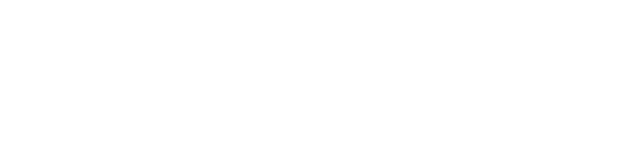
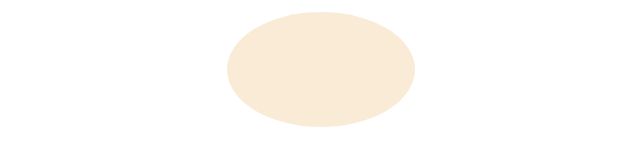
Before and after one commit to NDurani/WebApp, a plain HTML site: page JScript/javascript.html in a window 1280 px wide. Shown: the whole page, without its empty margins (452-1092 px from the left). Drawn offline with Linux system fonts and the light colour scheme.

Commit message:
random shape at random position

```diff
--- a/JScript/javascript.html
+++ b/JScript/javascript.html
@@ -7,18 +7,63 @@
 
 </head>
 <body>
+    <div id="shapeDiv">
+
+
+    </div>
 
 
 
     <script type="text/JavaScript">
-        var myArray = new Array();
-        myArray[0] = "Pizza";
-        myArray[1] = "Chocolite";
-        console.log(myArray.length);
-        var newArray = ["firstelement", "secondelement"];
-        newArray.push("thirdElement");
-        newArray.splice(1, 1);
-        alert(newArray);
+        const colors = ["Red",
+    "Blue",
+    "Green",
+    "Yellow",
+    "Orange",
+    "Purple",
+    "Pink",
+    "Brown",
+    "Black",
+    "White",
+    "Gray",
+    "Cyan",
+    "Magenta",
+    "AliceBlue",
+    "AntiqueWhite",
+    "Aqua",
+    "Aquamarine",
+    "Azure",
+    "Beige",
+    ];
+
+        let d = new Date();
+        let last_reaction_time = 0;
+        let best_reaction_time = 0;
+        let time = d.toLocaleTimeString();
+
+        let shape = document.getElementById("shapeDiv");
+
+        shape.style.position = "relative"
+        const shape_radius = ["0%" , "5%", "50%"];
+
+
+
+        shape.style.width = Math.floor((Math.random() * 180) + 20) + "px";
+        shape.style.height = Math.floor((Math.random() * 180) + 20) + "px";
+        shape.style.top = Math.floor((Math.random() * 500)) + "px";
+        shape.style.left = Math.floor((Math.random() * 800)) + "px";
+        shape.style.borderRadius = shape_radius[Math.floor(Math.random() * shape_radius.length)];
+        shape.style.backgroundColor= colors[Math.floor(Math.random() * colors.length)];
+
+        // let next_guess = true;
+        // while (next_guess) {
+
+
+        // }
+
+
+
+
 
     </script>
 
```
Also changed, not shown: 1 other file.
